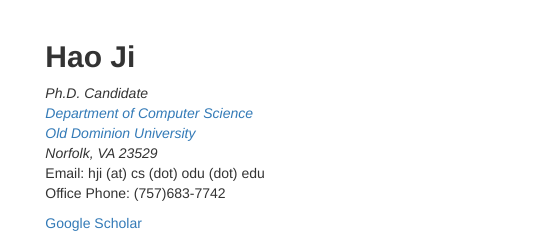
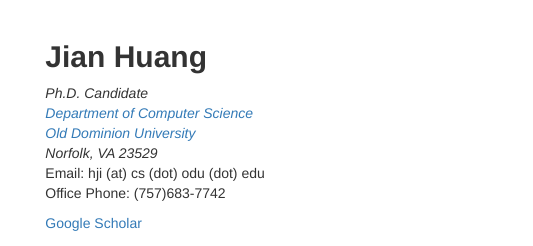
Before and after one commit to jianhuang225/jianhuang225.github.io, a plain HTML site: page miscellaneous.html in a window 1280 px wide. Shown: the top 246 px of the page, 488-1021 px from the left. Drawn offline with nearby package versions, Linux system fonts and the light colour scheme; a script that the page names is missing.

Commit message:
Initial commit

```diff
--- a/miscellaneous.html
+++ b/miscellaneous.html
@@ -38,7 +38,7 @@
 		</div>
 
 		<div class="col-md-8">
-			<h2><b>Hao Ji</b></h2>
+			<h2><b>Jian Huang</b></h2>
             <p><i>
                 Ph.D. Candidate<br/>
                 <a href="http://www.cs.odu.edu/">Department of Computer Science</a></br>
```
